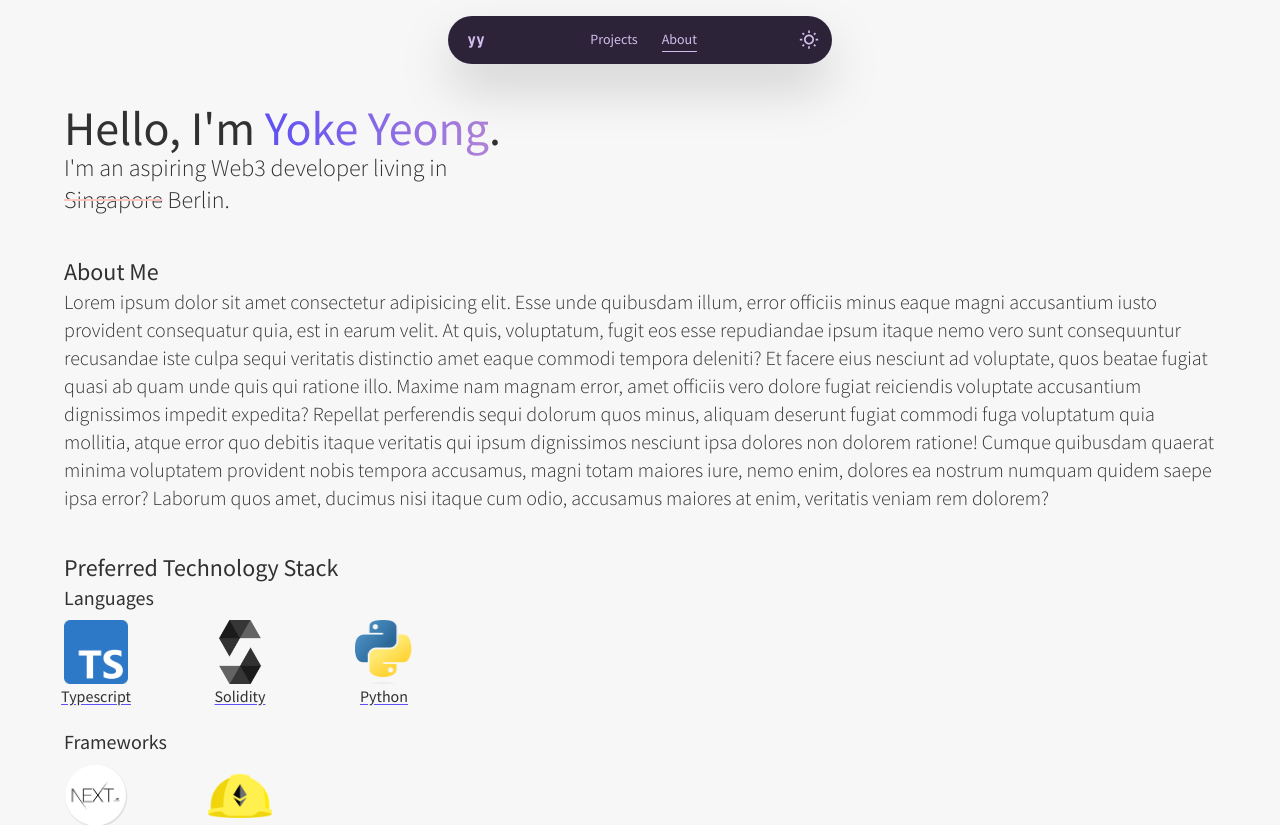
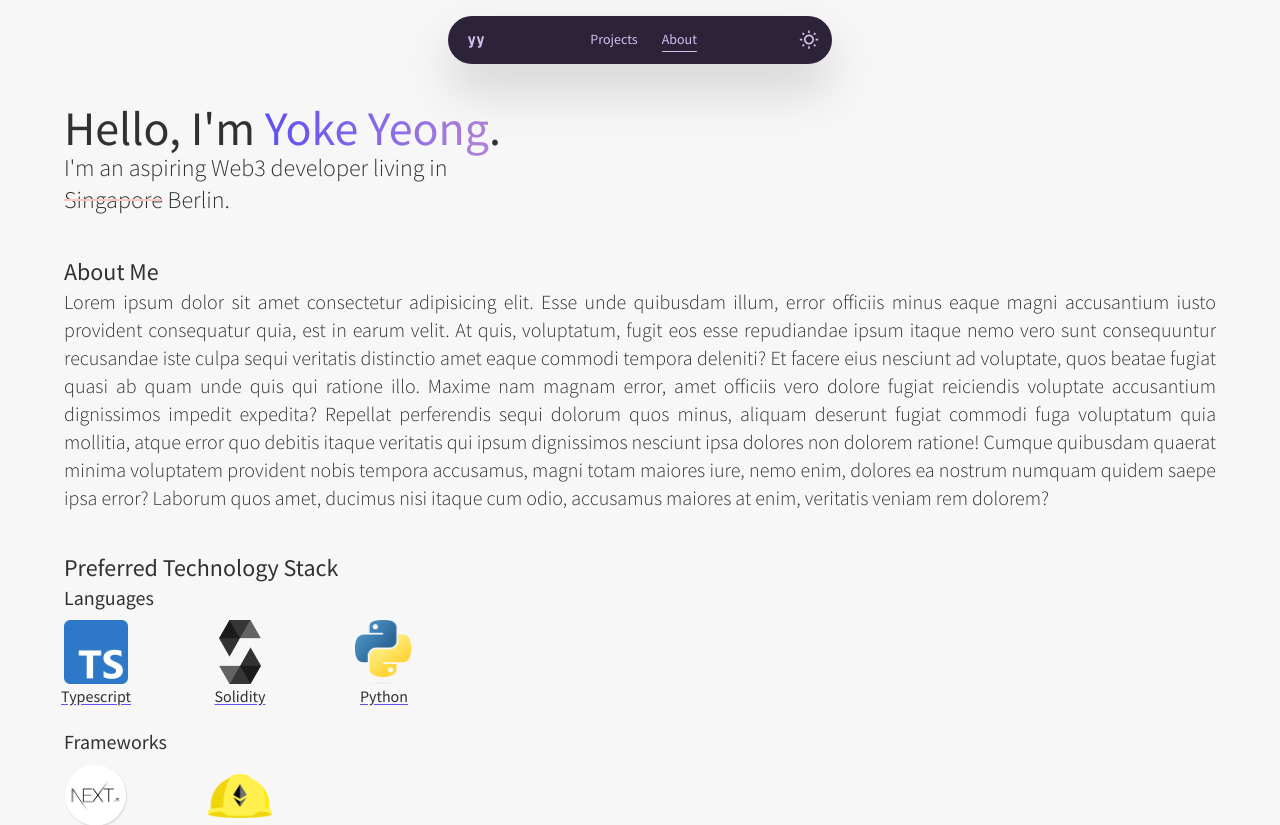
Before and after one commit to 0xGuvnor/yokeyeong_xyz, a Next.js app: page /about in a window 1280 px wide. Shown: the top 825 px of the page. Built offline with nearby package versions, Linux system fonts and the light colour scheme.

Commit message:
Update about.tsx

```diff
--- a/pages/about.tsx
+++ b/pages/about.tsx
@@ -20,7 +20,7 @@ const About = () => {
 
         <section className="mt-10">
           <h3 className="text-lg sm:text-2xl">About Me</h3>
-          <p className="font-light sm:text-xl">
+          <p className="font-light text-justify sm:text-xl">
             Lorem ipsum dolor sit amet consectetur adipisicing elit. Esse unde
             quibusdam illum, error officiis minus eaque magni accusantium iusto
             provident consequatur quia, est in earum velit. At quis, voluptatum,
```
